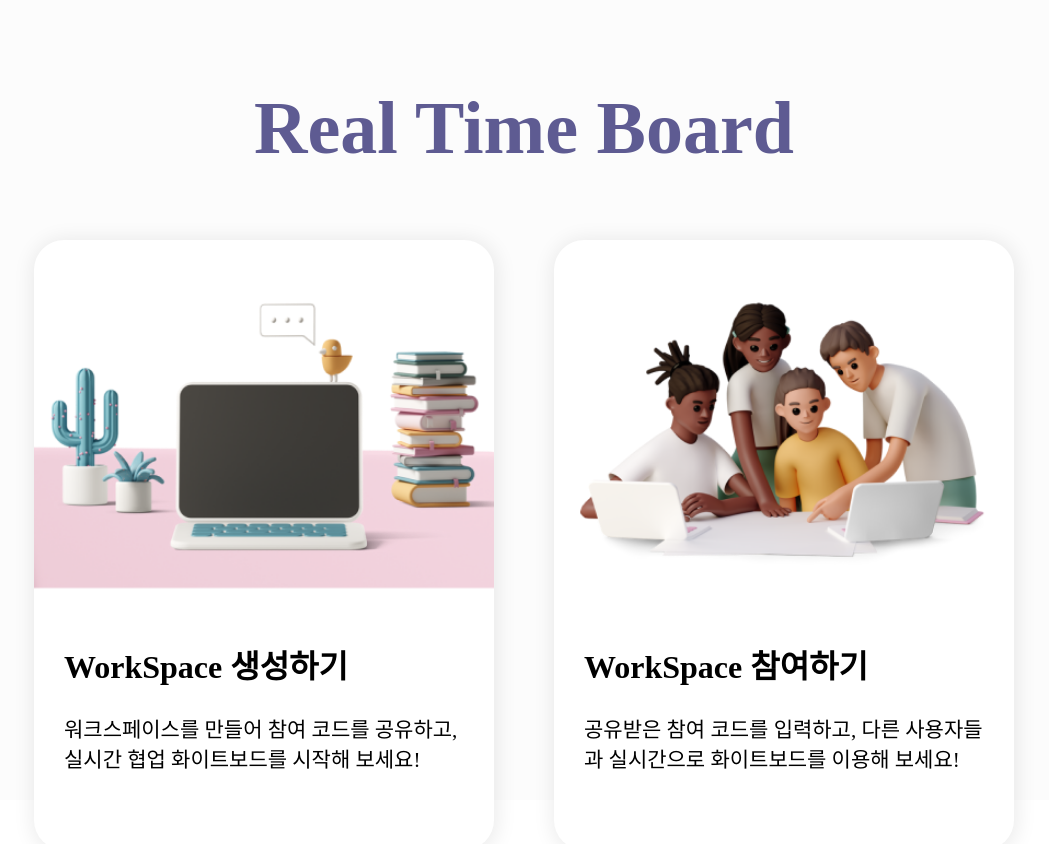
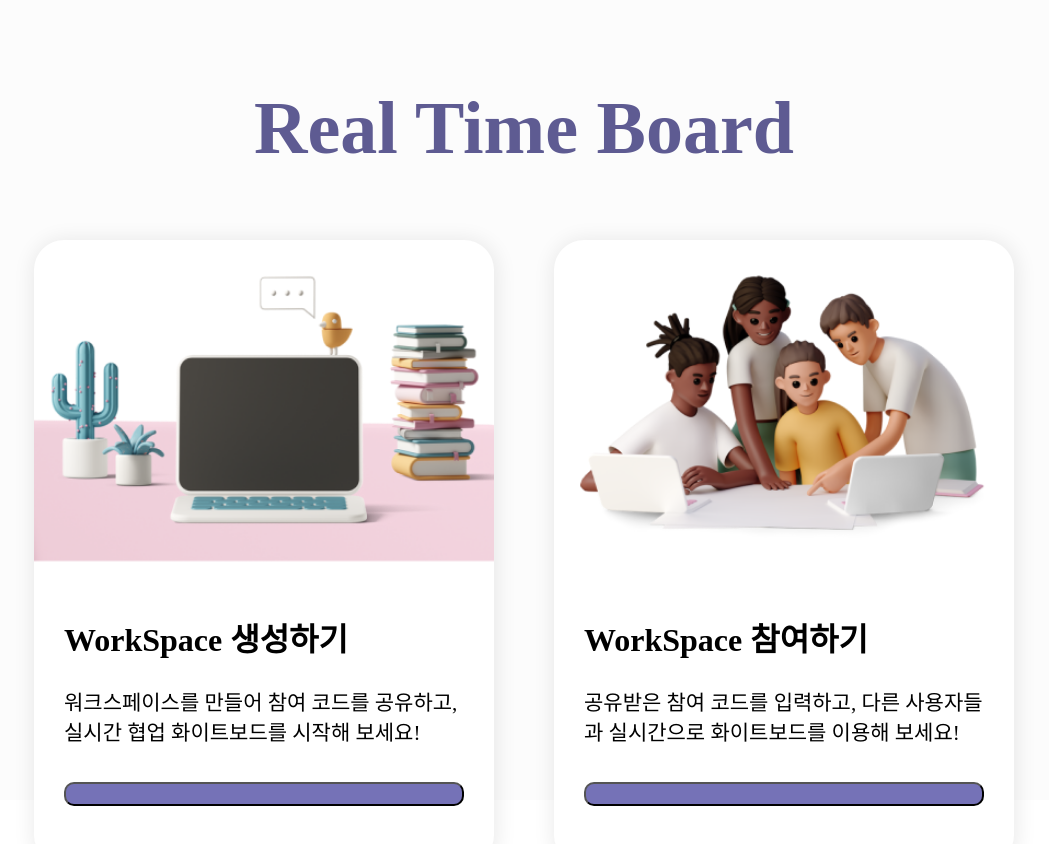
Before and after one commit to komg00/real-time-board, a React (Create React App) app: page / in a window 1280 px wide. Shown: the top 844 px of the page, without its empty margins (116-1165 px from the left). Built offline with nearby package versions, Linux system fonts and the light colour scheme; the HTML template or start-up script is replaced by a standard one.

Commit message:
Feat: Add button for create room & join room

```diff
--- a/src/Card/Card.jsx
+++ b/src/Card/Card.jsx
@@ -1,13 +1,16 @@
 import React from "react";
 import "./Card.scss";
 
-const Card = ({ title, description, imageSrc, onClick }) => {
+const Card = ({ title, description, imageSrc, onClick, contents }) => {
   return (
-    <div className="card" onClick={onClick}>
+    <div className="card">
       <img src={imageSrc} alt={title} className="card-image" />
       <div className="card-contents">
         <h2 className="card-title">{title}</h2>
         <p className="card-description">{description}</p>
+        <button className="card-button" onClick={onClick}>
+          {contents}
+        </button>
       </div>
     </div>
   );
--- a/src/Card/Card.scss
+++ b/src/Card/Card.scss
@@ -10,6 +10,7 @@
   flex-direction: column;
   align-items: center;
   justify-content: center;
+  padding-bottom: 15px;
 }
 .card:hover {
   box-shadow: 1px 4px 25px 5px rgba(0, 0, 0, 0.15),
@@ -31,3 +32,19 @@
 .card-description {
   font-size: 21px;
 }
+
+.card-button {
+  width: 100%;
+  margin: 15px 0;
+  font-weight: 600;
+  font-size: 25px;
+  padding: 10px;
+  border-radius: 10px;
+  color: white;
+  background-color: #7572b7;
+}
+
+.card-button:hover {
+  background-color: #514f88;
+  cursor: pointer;
+}
```
